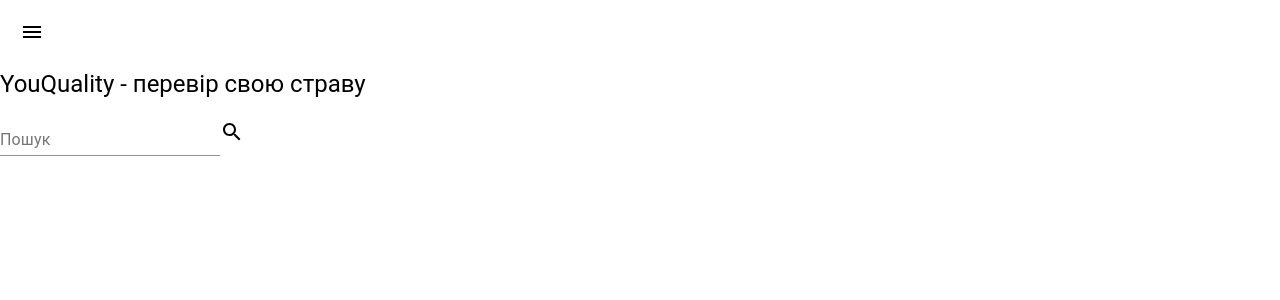
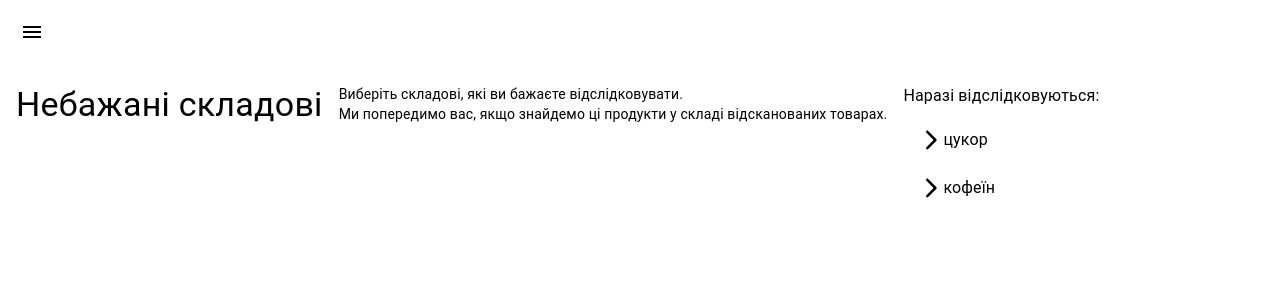
Before and after one commit to ArtemK123/DetiCapitanaMorgana, a React (Create React App) app in the folder web-react-frontend/: page /rules in a window 1280 px wide. Shown: the top 300 px of the page. Built offline with nearby package versions, Linux system fonts and the light colour scheme.

Commit message:
Added template for rules page

```diff
--- a/web-react-frontend/src/App.jsx
+++ b/web-react-frontend/src/App.jsx
@@ -6,6 +6,7 @@
 import Navigation from './components/Navigation';
 import LoginPage from './pages/login/LoginPage';
 import RegisterPage from './pages/register/RegisterPage';
+import RulesPage from './pages/rules/RulesPage';
 
 function App() {
   return (
@@ -21,6 +22,9 @@
         <Route path="/product">
           <ProductPage />
         </Route>
+        <Route path="/rules">
+          <RulesPage />
+        </Route>
         <Route path="/">
           <Landing />
         </Route>
--- /dev/null
+++ b/web-react-frontend/src/components/Loader.jsx
@@ -0,0 +1,5 @@
+import { Typography } from "@material-ui/core";
+
+export default function Loader() {
+  return (<Typography variant="body1">Loading...</Typography>);
+}
--- a/web-react-frontend/src/pages/product/ProductPage.jsx
+++ b/web-react-frontend/src/pages/product/ProductPage.jsx
@@ -1,6 +1,6 @@
 import { Box, Typography } from "@material-ui/core";
 import { useState } from "react";
-import BackendService from "../../services/backendService";
+import BackendService from "../../services/BackendService";
 import InformationTab from "./InformationTab/InformationTab";
 import IngredientsTab from "./IngregientsTab/IngredientsTab";
 import NutritionTab from "./NutritionTab/NutritionTab";
--- /dev/null
+++ b/web-react-frontend/src/pages/rules/RulesPage.jsx
@@ -0,0 +1,40 @@
+import { Box, Grid, Typography } from "@material-ui/core";
+import { useState } from "react";
+import { Redirect } from "react-router-dom";
+import Loader from "../../components/Loader";
+import TextItemList from "../../components/TextItemList";
+import BackendService from "../../services/BackendService";
+import isUserAuthenticated from "../../services/isUserAuthenticated";
+
+export default function RulesPage() {
+  const [rules, setRules] = useState(undefined);
+  const backendService = new BackendService();
+
+  if (!isUserAuthenticated()) {
+    return (<Redirect to="/"/>);
+  }
+
+  if (!rules) {
+    backendService.getRules()
+      .then(fetchedRules => setRules(fetchedRules));
+
+    return <Loader></Loader>
+  }
+
+  return (
+    <Box m={2}>
+      <Grid container spacing={2}>
+        <Grid item>
+          <Typography variant="h4">Небажані складові</Typography>
+        </Grid>
+        <Grid item>
+          <Typography variant="body2">Виберіть складові, які ви бажаєте відслідковувати.</Typography>
+          <Typography variant="body2">Ми попередимо вас, якщо знайдемо ці продукти у складі відсканованих товарах.</Typography>
+        </Grid>
+        <Grid item>
+          <Typography variant="body1">Наразі відслідковуються:</Typography>
+          <TextItemList items={rules}></TextItemList>
+        </Grid>
+      </Grid>
+    </Box>);
+}
--- a/web-react-frontend/src/services/backendService.js
+++ b/web-react-frontend/src/services/backendService.js
@@ -61,9 +61,15 @@
   }
 ];
 
+const rules = ["цукор", "кофеїн"];
+
 export default class BackendService {
   async getProductAsync(id) {
     const product = products.find(currentProduct => currentProduct.Id === id);
     return Promise.resolve({ ...product, "Id": id });
   }
+
+  async getRules() {
+    return Promise.resolve(rules);
+  }
 }
--- /dev/null
+++ b/web-react-frontend/src/services/isUserAuthenticated.js
@@ -0,0 +1,3 @@
+export default function isUserAuthenticated() {
+  return true;
+}
```
